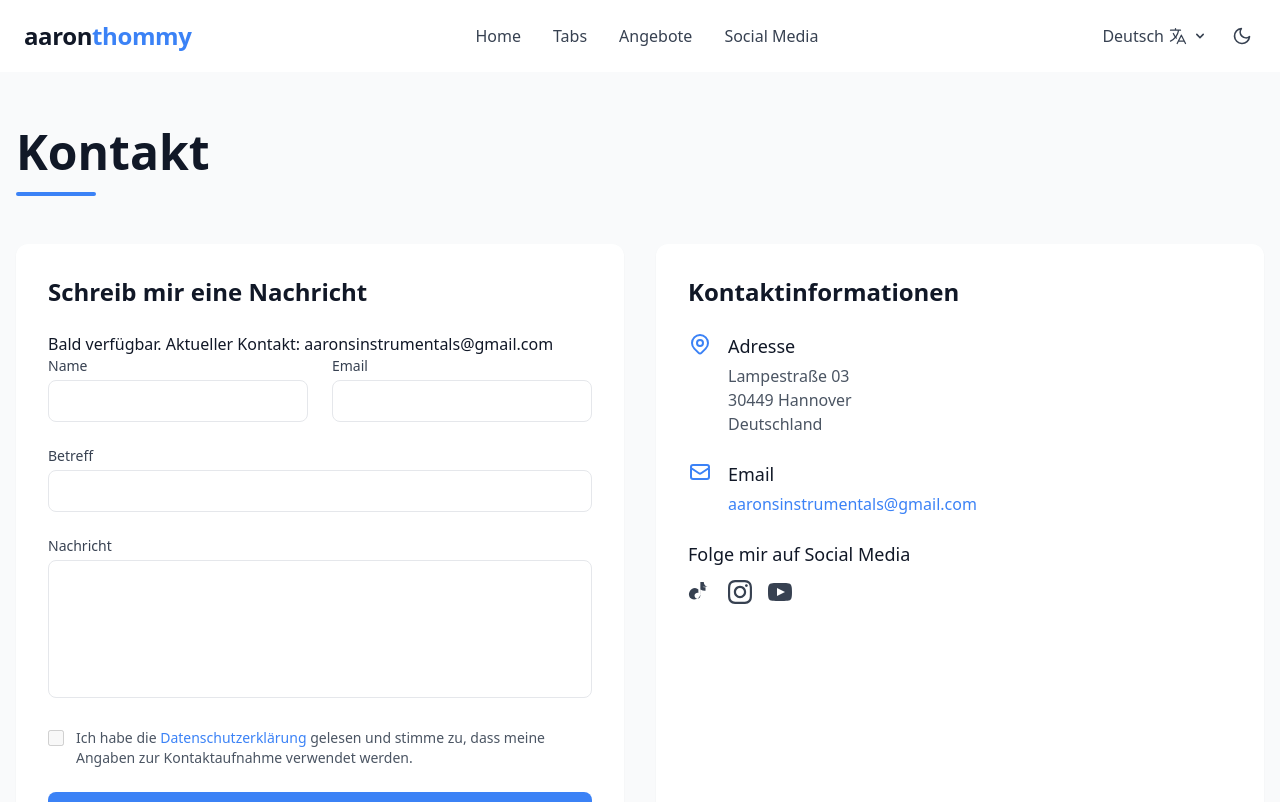
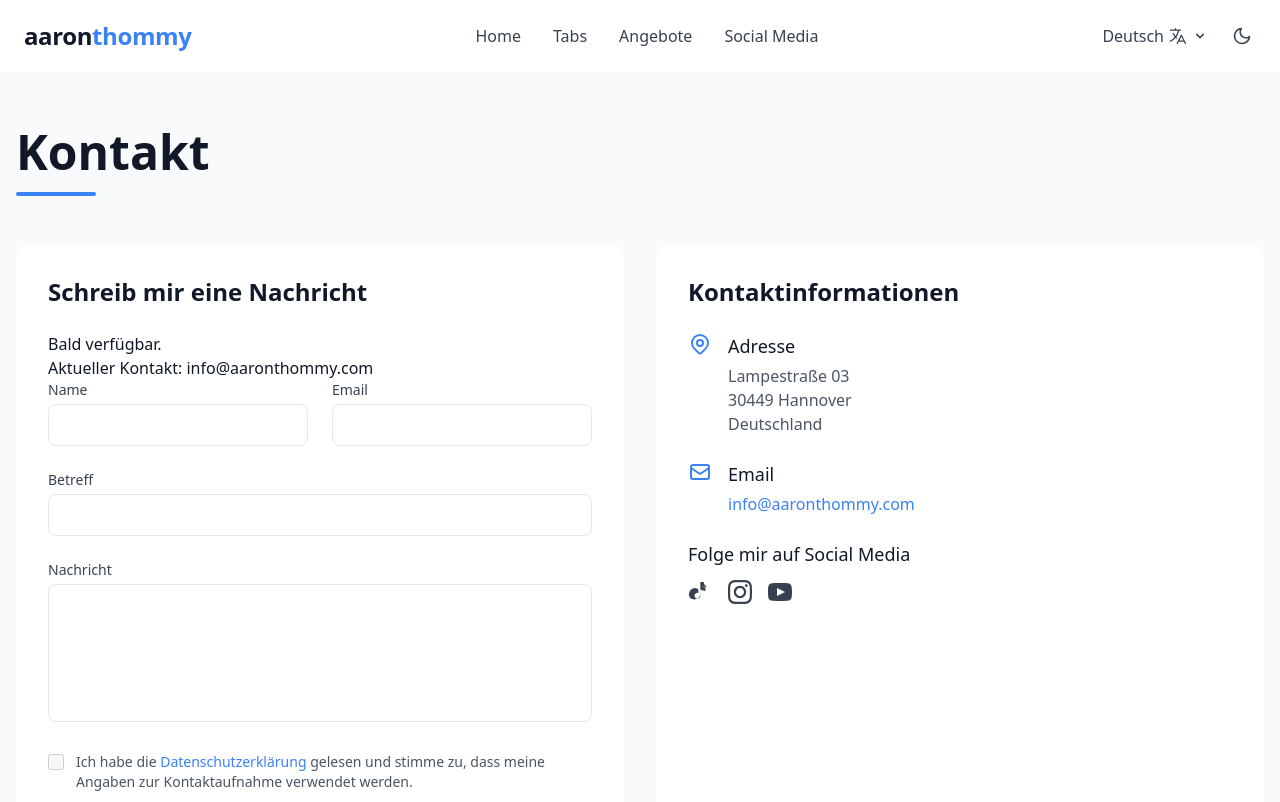
Before and after one commit to aaronthommy/v0-landing-nuxt, a Nuxt app: page /kontakt in a window 1280 px wide. Shown: the top 802 px of the page. Built offline with nearby package versions, Linux system fonts and the light colour scheme.

Commit message:
email changed

```diff
--- a/pages/kontakt.vue
+++ b/pages/kontakt.vue
@@ -14,7 +14,7 @@
           <!-- Kontaktformular -->
           <div class="bg-white dark:bg-gray-800 rounded-xl shadow-sm p-6 md:p-8">
             <h2 class="text-2xl font-bold text-gray-900 dark:text-white mb-6">Schreib mir eine Nachricht</h2>
-            <h4>Bald verfügbar. Aktueller Kontakt: aaronsinstrumentals@gmail.com </h4>
+            <h4>Bald verfügbar.<br> Aktueller Kontakt: info@aaronthommy.com</h4>
 
             <form @submit.prevent="sendMessage" class="space-y-6">
               <div class="grid grid-cols-1 md:grid-cols-2 gap-6">
@@ -156,7 +156,7 @@
                 <div class="ml-4">
                   <h3 class="text-lg font-medium text-gray-900 dark:text-white">Email</h3>
                   <p class="mt-1 text-gray-600 dark:text-gray-300">
-                    <a href="mailto:info@example.com" class="text-blue-500 dark:text-blue-400 hover:underline">aaronsinstrumentals@gmail.com</a>
+                    <a href="mailto:info@example.com" class="text-blue-500 dark:text-blue-400 hover:underline">info@aaronthommy.com</a>
                   </p>
                 </div>
               </div>
```
